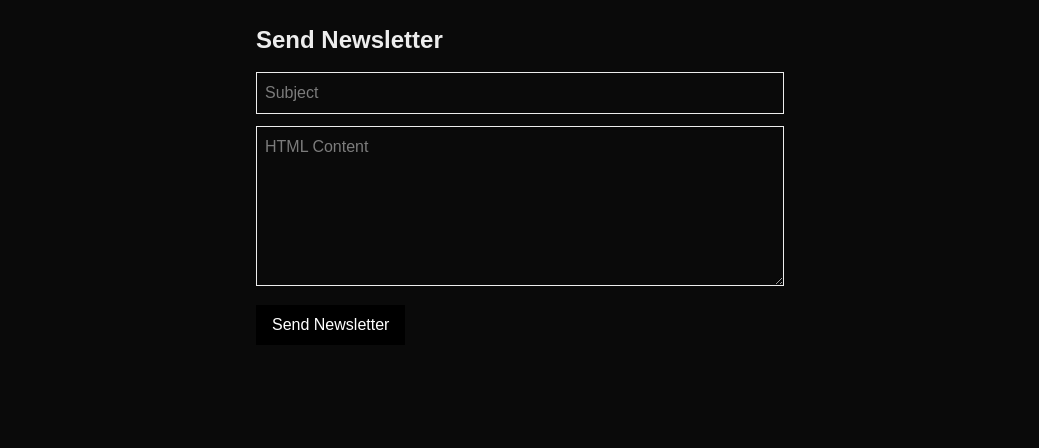
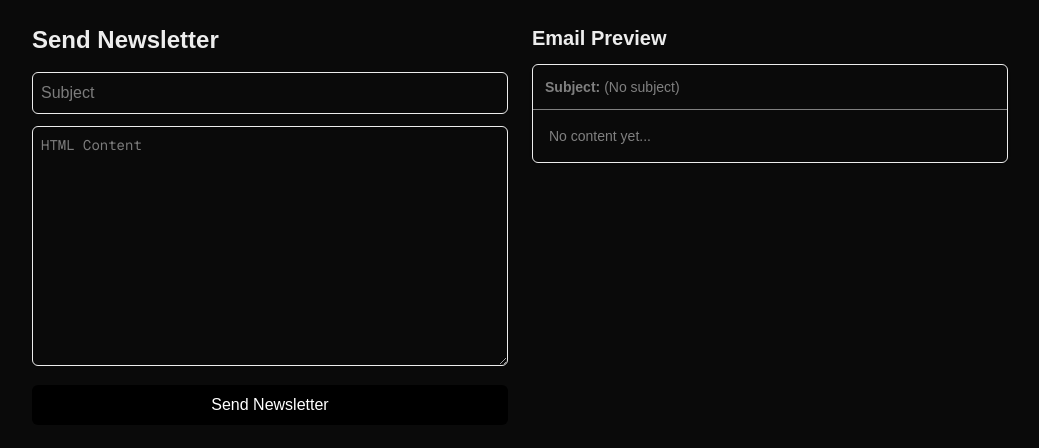
Before and after one commit to ansh307/eft-launching-beta, a Next.js app: page /admin/newsletter in a window 1280 px wide. Shown: the top 448 px of the page, without its empty margins (120-1159 px from the left). Built offline with nearby package versions, Linux system fonts and the light colour scheme.

Commit message:
newsletter page handle loading and added email previewer

```diff
--- a/app/admin/newsletter/page.tsx
+++ b/app/admin/newsletter/page.tsx
@@ -1,6 +1,7 @@
 "use client";
 
 import { useState } from "react";
+import { toast } from "sonner";
 
 export default function NewsletterPage() {
   const [subject, setSubject] = useState("");
@@ -8,8 +9,14 @@ export default function NewsletterPage() {
   const [loading, setLoading] = useState(false);
 
   const sendNewsletter = async () => {
+    if (!subject || !content) {
+      toast.error("Subject and content required");
+      return;
+    }
+
     setLoading(true);
 
+    try {
       const res = await fetch("/api/admin/newsletter/send", {
         method: "POST",
         body: JSON.stringify({ subject, content }),
@@ -17,40 +24,69 @@ export default function NewsletterPage() {
 
       const data = await res.json();
 
+      if (data.success) {
+        toast.success("Newsletter queued 🚀");
+        setSubject("");
+        setContent("");
+      } else {
+        toast.error(data.error || "Something went wrong");
+      }
+    } catch (err) {
+      toast.error("Network error");
+    } finally {
       setLoading(false);
-
-    if (data.success) {
-      alert("Newsletter sent 🚀");
-    } else {
-      alert(data.error);
     }
   };
 
   return (
-    <div className="p-6 max-w-xl mx-auto">
+    <div className="p-6 max-w-5xl mx-auto grid md:grid-cols-2 gap-6">
+      {/* LEFT: Editor */}
+      <div>
         <h1 className="text-2xl font-bold mb-4">Send Newsletter</h1>
 
         <input
           placeholder="Subject"
-        className="w-full border p-2 mb-3"
+          className="w-full border p-2 mb-3 rounded-md"
           value={subject}
           onChange={(e) => setSubject(e.target.value)}
         />
 
         <textarea
           placeholder="HTML Content"
-        className="w-full border p-2 mb-3 h-40"
+          className="w-full border p-2 mb-3 h-60 rounded-md font-mono text-sm"
           value={content}
           onChange={(e) => setContent(e.target.value)}
         />
 
         <button
           onClick={sendNewsletter}
-        className="bg-black text-white px-4 py-2"
+          className="bg-black text-white px-4 py-2 rounded-md w-full flex items-center justify-center gap-2"
           disabled={loading}
         >
+          {loading && (
+            <span className="animate-spin h-4 w-4 border-2 border-white border-t-transparent rounded-full" />
+          )}
           {loading ? "Sending..." : "Send Newsletter"}
         </button>
       </div>
+
+      {/* RIGHT: Preview */}
+      <div>
+        <h2 className="text-xl font-semibold mb-3">Email Preview</h2>
+
+        <div className="border rounded-md bg- shadow-sm">
+          <div className="border-b p-3 text-sm" style={{ color: "gray" }}>
+            <strong>Subject:</strong> {subject || "(No subject)"}
+          </div>
+
+          <div
+            className="p-4 text-sm prose max-w-none text-gray-800 overflow-auto"
+            dangerouslySetInnerHTML={{
+              __html: content || "<p style='color:gray'>No content yet...</p>",
+            }}
+          />
+        </div>
+      </div>
+    </div>
   );
 }
```
Lines whose indentation alone changed are shown as unchanged.
